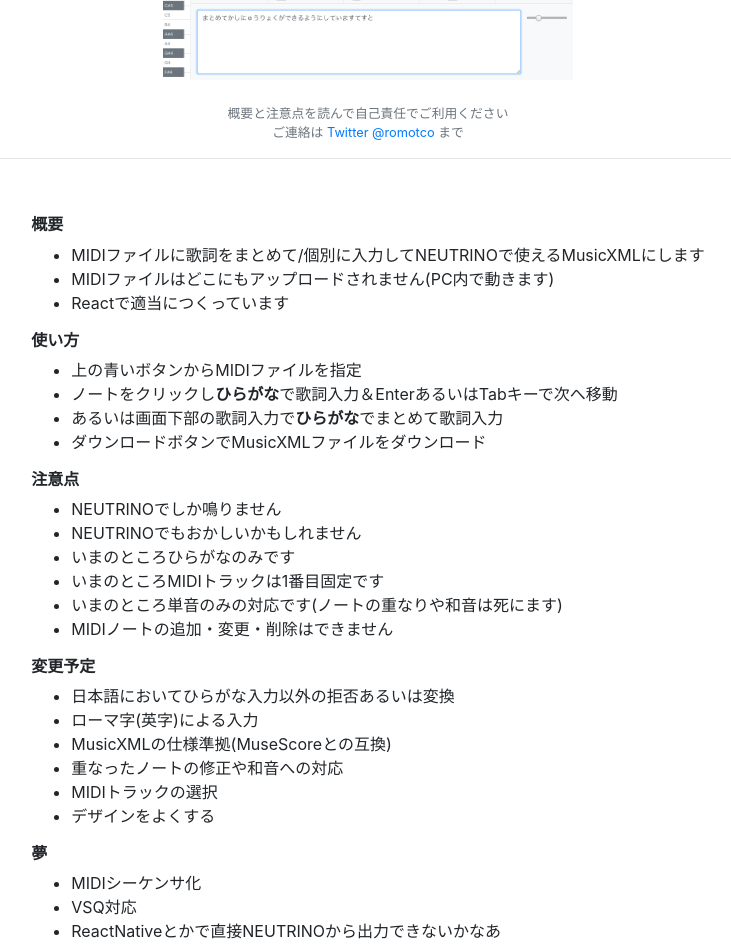
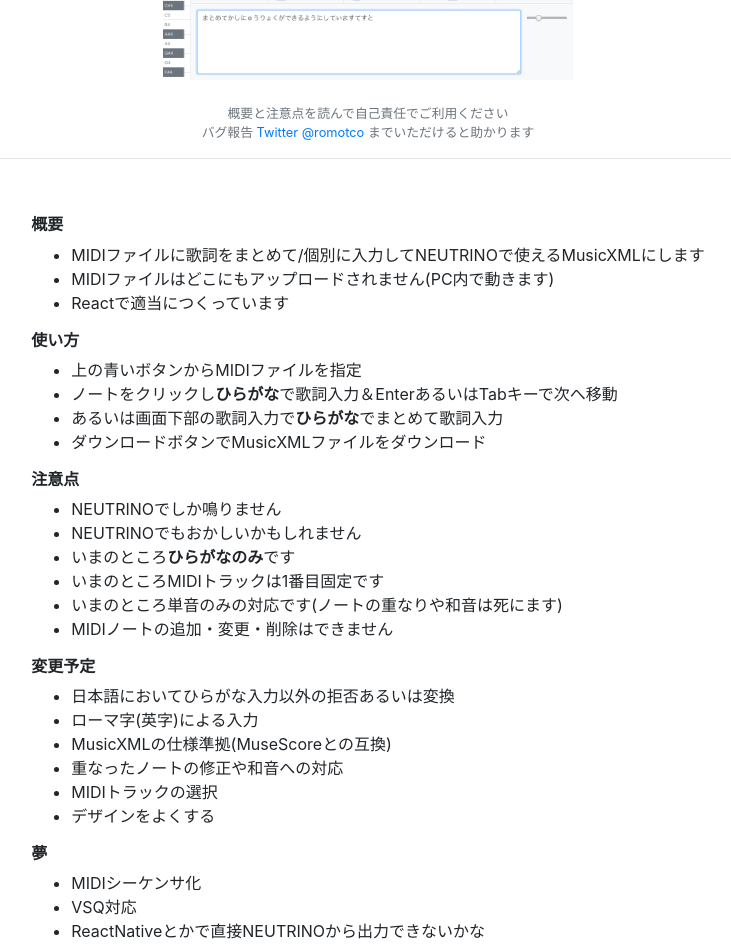
Before and after one commit to romot-co/midi-musicxml-seq, a React (Create React App) app: page / in a window 1280 px wide. Shown: the part 640-1592 px from the top of the page, without its empty margins (272-1003 px from the left). Built offline with nearby package versions, Linux system fonts and the light colour scheme.

Commit message:
change comment

```diff
--- a/src/pages/MidiUploadPage.js
+++ b/src/pages/MidiUploadPage.js
@@ -54,7 +54,7 @@ const MidiUploadPage = () => {
             </div>
             <div className="text-muted text-center small">
               <div>概要と注意点を読んで自己責任でご利用ください</div>
-              <div>ご連絡は <a href="https://twitter.com/romotco" target="_blank" rel="noopener noreferrer">Twitter @romotco</a> まで</div>
+              <div>バグ報告 <a href="https://twitter.com/romotco" target="_blank" rel="noopener noreferrer">Twitter @romotco</a> までいただけると助かります</div>
             </div>
           </Col>
         </Row>
@@ -80,7 +80,7 @@ const MidiUploadPage = () => {
                 <ul>
                   <li>NEUTRINOでしか鳴りません</li>
                   <li>NEUTRINOでもおかしいかもしれません</li>
-                  <li>いまのところひらがなのみです</li>
+                  <li>いまのところ<span className="font-weight-bold">ひらがなのみ</span>です</li>
                   <li>いまのところMIDIトラックは1番目固定です</li>
                   <li>いまのところ単音のみの対応です(ノートの重なりや和音は死にます)</li>
                   <li>MIDIノートの追加・変更・削除はできません</li>
@@ -98,7 +98,7 @@ const MidiUploadPage = () => {
                 <ul>
                   <li>MIDIシーケンサ化</li>
                   <li>VSQ対応</li>
-                  <li>ReactNativeとかで直接NEUTRINOから出力できないかなあ</li>
+                  <li>ReactNativeとかで直接NEUTRINOから出力できないかな</li>
                 </ul>
               </div>
             </div>
```
